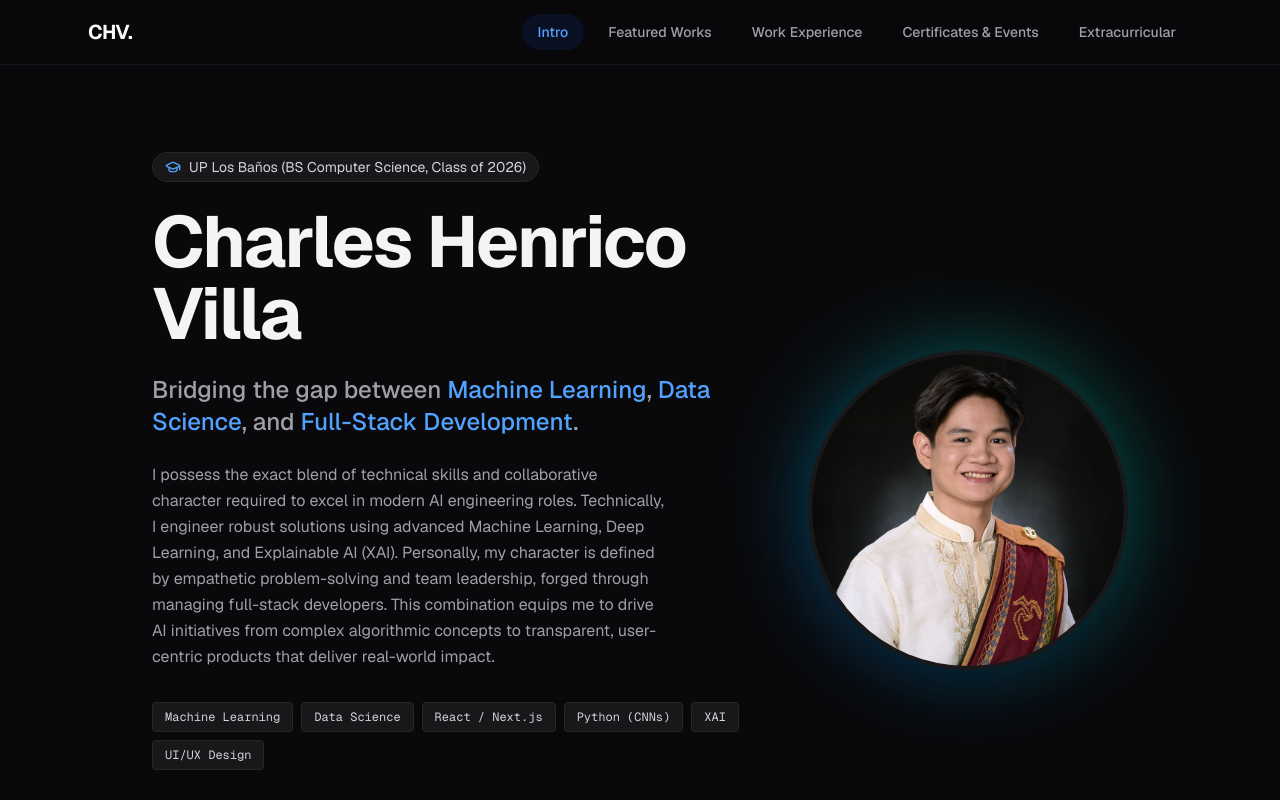
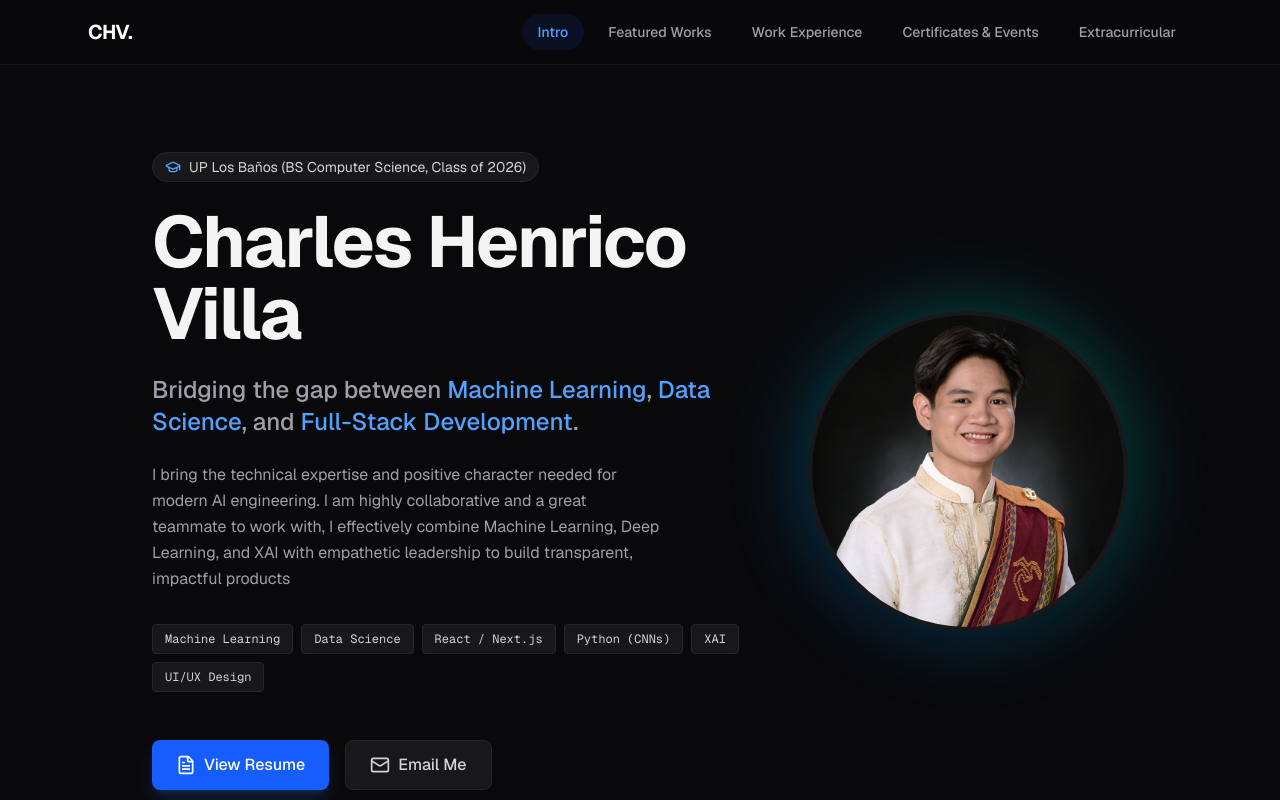
Before and after one commit to charleshenricovilla/charles-portfolio, a Next.js app: page / in a window 1280 px wide. Shown: the top 800 px of the page. Built offline with nearby package versions, Linux system fonts and the light colour scheme.

Commit message:
Update page.tsx

```diff
--- a/app/page.tsx
+++ b/app/page.tsx
@@ -148,8 +148,8 @@ export default function Portfolio() {
               </p>
 
               <p className="text-zinc-400 leading-relaxed max-w-lg">
-                I possess the exact blend of technical skills and collaborative character required to excel in modern AI engineering roles. Technically, I engineer robust solutions using advanced Machine Learning, Deep Learning, and Explainable AI (XAI). Personally, my character is defined by empathetic problem-solving and team leadership, forged through managing full-stack developers. This combination equips me to drive AI initiatives from complex algorithmic concepts to transparent, user-centric products that deliver real-world impact.
-                 </p>
+                I bring the technical expertise and positive character needed for modern AI engineering. I am highly collaborative and a great teammate to work with, I effectively combine Machine Learning, Deep Learning, and XAI with empathetic leadership to build transparent, impactful products
+              </p>
 
               <div className="flex flex-wrap gap-2 pt-2">
                 {["Machine Learning", "Data Science", "React / Next.js", "Python (CNNs)",  "XAI", "UI/UX Design"].map(skill => (
```
